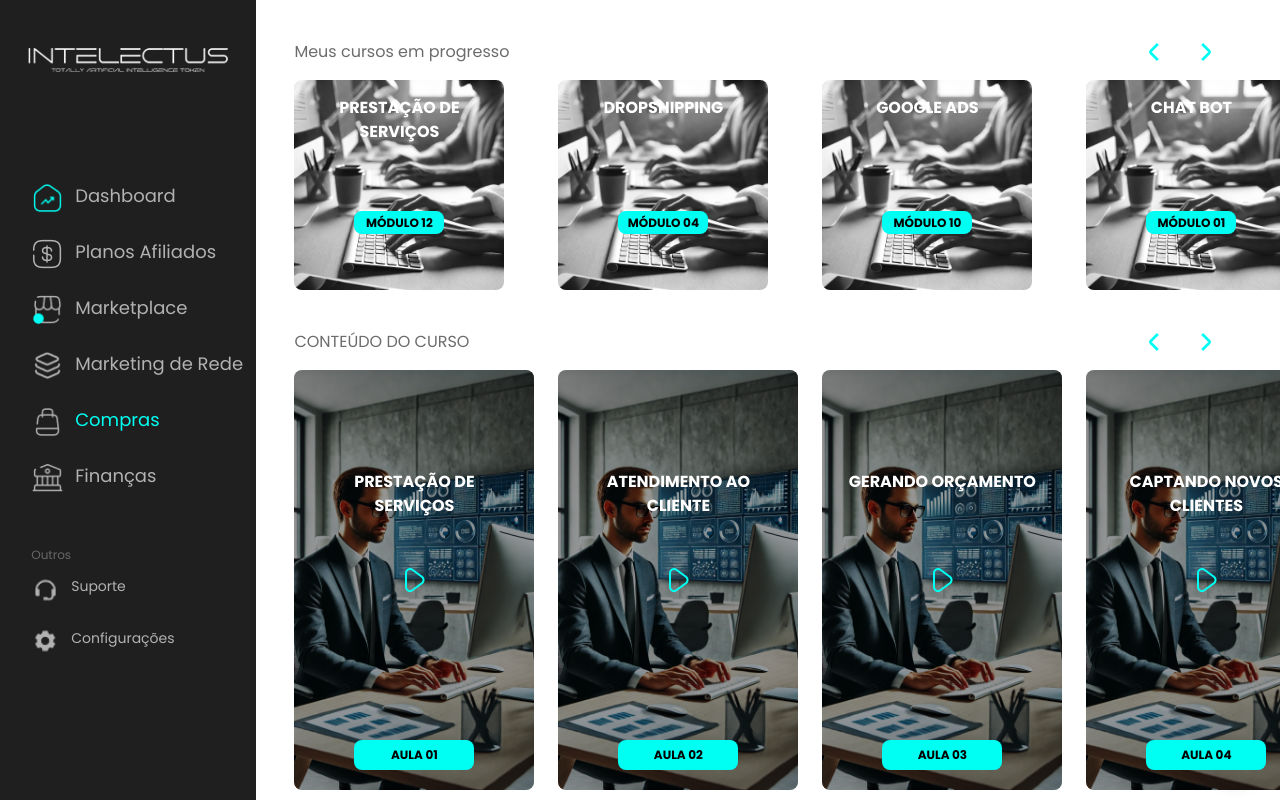
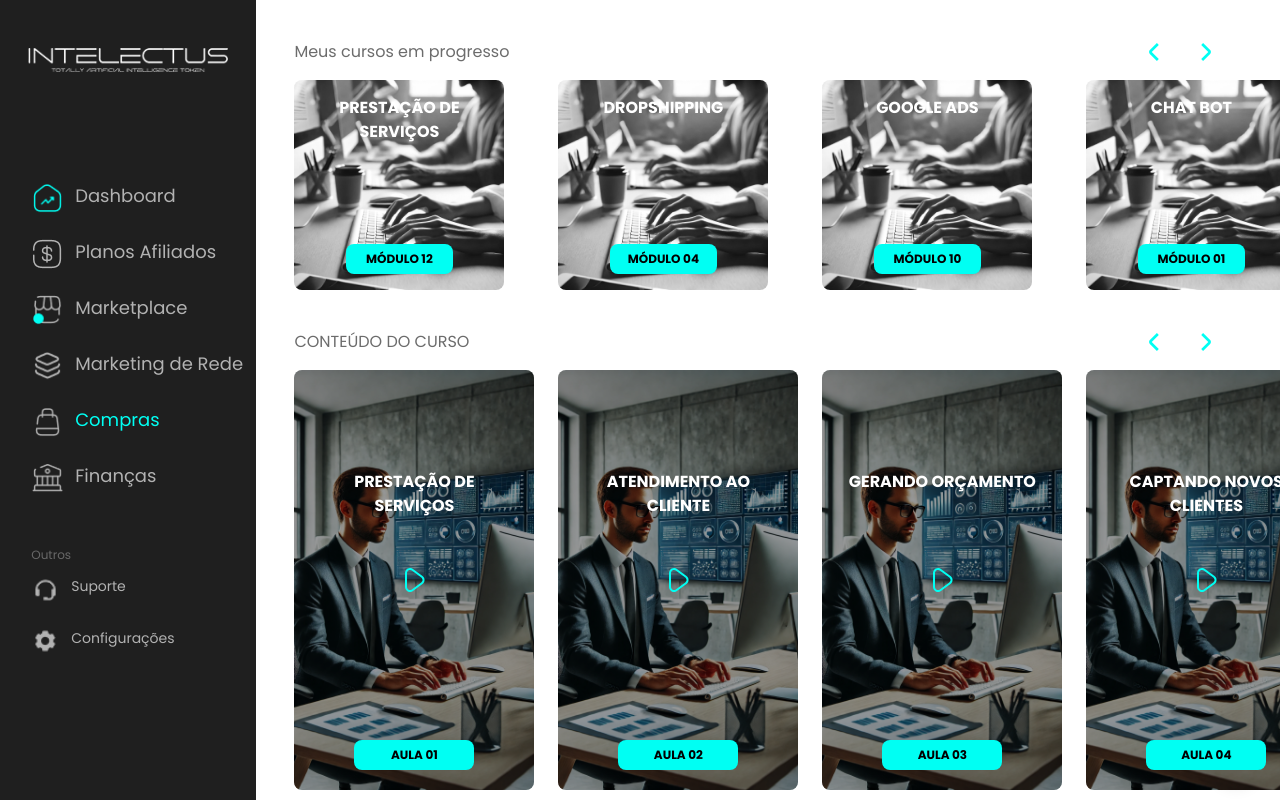
Before and after one commit to ThurarBogacki/Intelectus_Front, a Next.js app: page /compras in a window 1280 px wide. Shown: the top 800 px of the page. Built offline with nearby package versions, Linux system fonts and the light colour scheme.

Commit message:
feat: minor adjustment to course carousel

```diff
--- a/app/compras/page.tsx
+++ b/app/compras/page.tsx
@@ -4,8 +4,8 @@ import Navbar from "../../components/Navbar";
 import { useTheme } from "../../context/ThemeContext";
 import { FaRegMoon } from "react-icons/fa";
 import { BsSun } from "react-icons/bs";
-import CourseCarousel from "../../components/CourseCarousel";
-import ContentCarousel from "../../components/ContentCarousel";
+import CourseCarousel from "../../components/Course-carousel";
+import ContentCarousel from "../../components/Content-carousel";
 import { ContentBox } from "../../components/Content-box";
 
 export default function Home() {
--- a/components/Course-button.tsx
+++ /dev/null
@@ -1,40 +0,0 @@
-import React from "react";
-
-
-interface CourseButtonProps {
-  height: number;
-  width: number | string;
-  children: React.ReactNode;
-  onClick: () => void;
-}
-
-const CourseButton: React.FC<CourseButtonProps> = ({ height, width, children, onClick }) => {
-  const [isClicked, setIsClicked] = React.useState(false);
-
-  const handleClick = () => {
-    setIsClicked(!isClicked);
-    if (onClick) {
-      onClick();
-    }
-
-    setTimeout(() => {
-      setIsClicked(false);
-    }, 2000);
-  }
-
-  return (
-    <button
-      className={`text-black rounded-lg transition-colors duration-300 max-w-[90%]`}
-      style={{
-        height: `${height}px`,
-        width: typeof width === "number" ? `${width}px` : width,
-        backgroundColor: isClicked ? "#11CEC5" : "#00FFF3",
-      }}
-      onClick={handleClick}
-    >
-      <p className="text-xs font-bold">{children}</p>
-    </button>
-  )
-}
-
-export default CourseButton;
--- a/components/Course.tsx
+++ b/components/Course.tsx
@@ -1,4 +1,3 @@
-import CourseButton from "./Course-button";
 import Play from "../public/images/ComprasIcons/play.svg"
 import Image from "next/image";
 
@@ -15,17 +14,17 @@ export default function Course({ title, curr_module, image, content, link}: Cour
     <>
       {content === 'course-module' && (
         <div
-          className="relative w-[160px] h-[180px] md3:w-[210px] md3:h-[210px] rounded-lg overflow-hidden bg-cover bg-center flex items-center justify-center"
-
+          className="relative w-[160px] h-[180px] md3:w-[210px] md3:h-[210px] rounded-lg overflow-hidden bg-cover bg-center flex items-center justify-center cursor-pointer"
+          onClick={() => window.open(link)}
         >
           <div
             className="absolute inset-0 grayscale bg-cover bg-center"
             style={{ backgroundImage: `url(${image})` }}
           ></div>
-          <div className="relative z-10 text-center text-[#FFF] flex flex-col justify-between h-full w-full p-4">
+          <div className="relative z-10 text-center text-[#FFF] flex flex-col justify-between items-center h-full w-full p-4">
             <h2 className="text-base font-bold">{ title }</h2>
-            <div className="mb-10">
-              <CourseButton height={23} width={90} onClick={() => window.open(link)}>{ curr_module }</CourseButton>
+            <div className="flex justify-center items-center text-black rounded-lg w-[60%] min-h-[30px] bg-[#00FFF3] text-xs font-bold">
+              {curr_module}
             </div>
           </div>
         </div>
@@ -46,7 +45,7 @@ export default function Course({ title, curr_module, image, content, link}: Cour
               <Image src={Play} alt="play" />
             </button>
             <h2 className="text-base font-bold mt-20 mb-5">{title}</h2>
-            <div className="flex justify-center items-center text-black rounded-lg transition-colors duration-300 w-[60%] min-h-[30px] bg-[#00FFF3] text-xs font-bold">
+            <div className="flex justify-center items-center text-black rounded-lg w-[60%] min-h-[30px] bg-[#00FFF3] text-xs font-bold">
               {curr_module}
             </div>
           </div>
```
Also changed, not shown: components/Content-carousel.tsx (renamed from components/ContentCarousel.tsx), components/Course-carousel.tsx (renamed from components/CourseCarousel.tsx).
